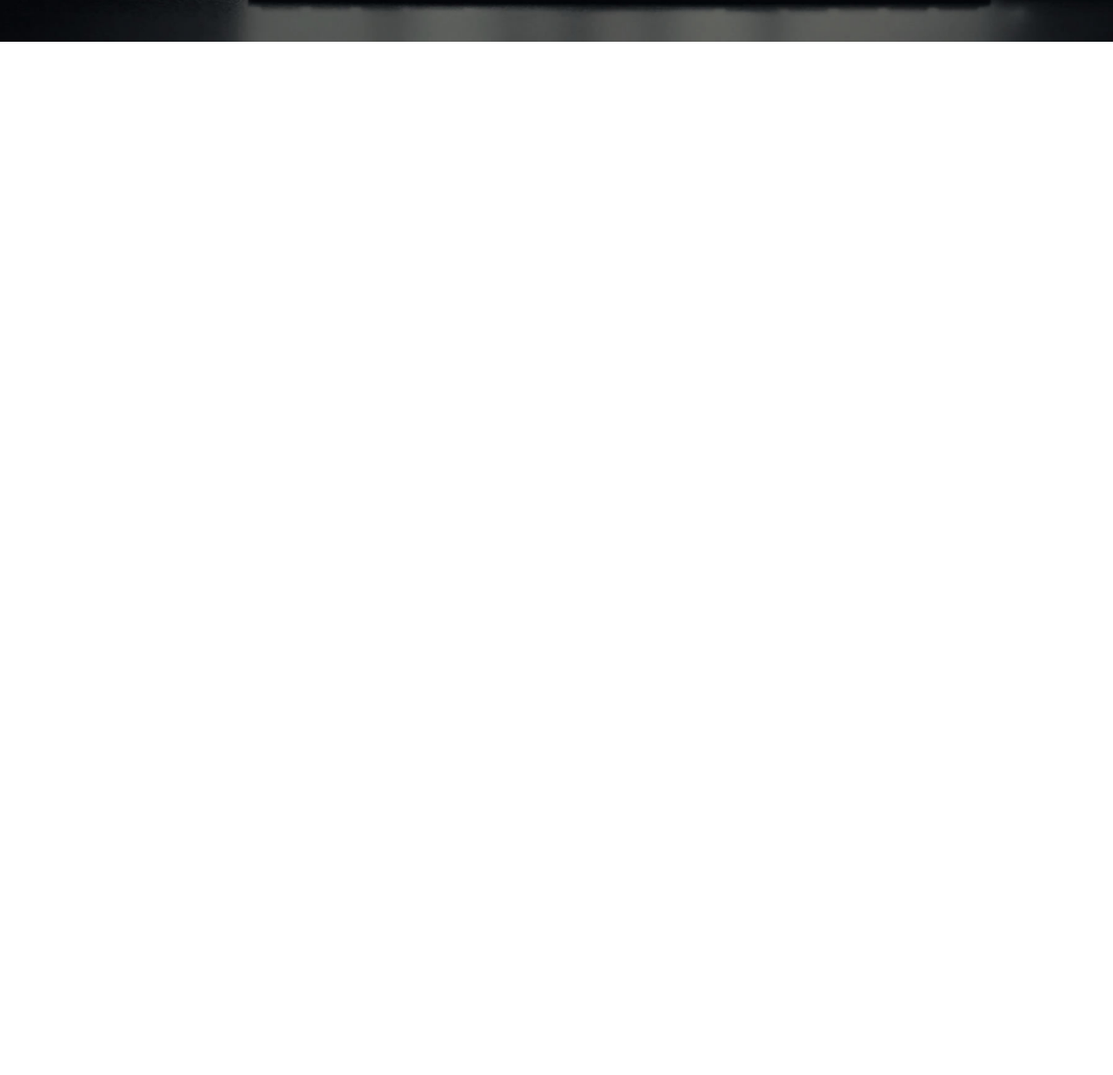
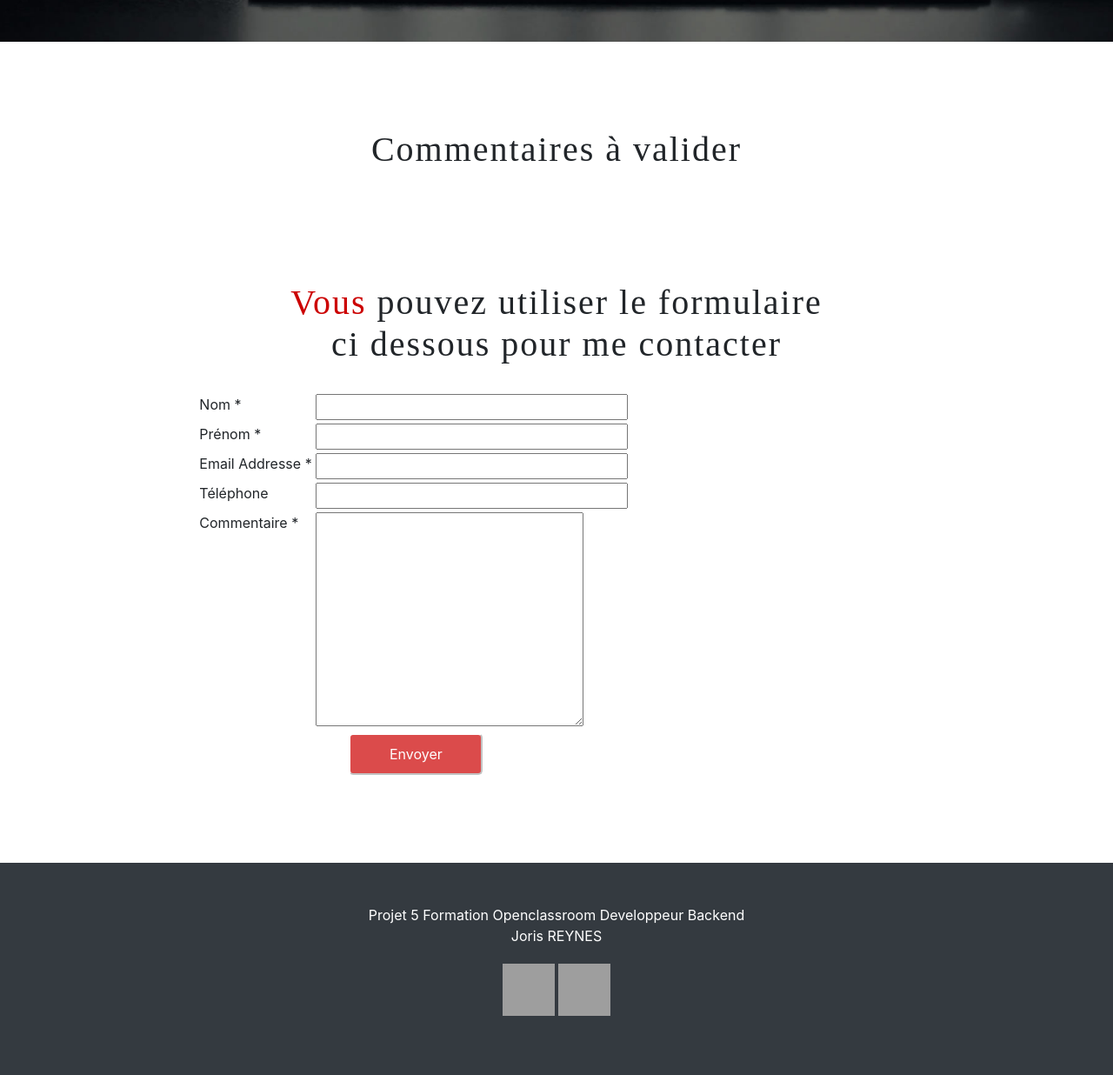
Before and after one commit to jorisreynes/Projet5, a PHP site: page /Projet5/index.php in a window 1280 px wide. Shown: the part 780-2016 px from the top of the page at 87% size. Before the commit the page ends 828 px from the top, so only its background shows below. Run offline with PHP 8.4, Linux system fonts and the light colour scheme; the visitor is signed in with stand-in values (Sample User, id 1); tables that the repository leaves empty or names only in its code hold one stand-in row (values such as "Sample post"); some web fonts are replaced; grey boxes are pictures that could not be loaded.

Commit message:
Add files via upload

```diff
--- a/controller/frontend.php
+++ b/controller/frontend.php
@@ -5,14 +5,11 @@ require_once('model/PostManager.php');
 require_once('model/CommentManager.php');
 require_once('model/ConnexionSubscription.php');
 
-//__autoload(ConnexionSubscriptionManager);
-
 
 function listPosts()
 {
     $postManager = new \OpenClassrooms\Blog\Model\PostManager();
     $posts = $postManager->getPosts();
-
     require('view/frontend/listPostsView.php');
 }
 
@@ -21,44 +18,36 @@ function listComments()
 {
     $postManager = new \OpenClassrooms\Blog\Model\CommentManager();
     $posts = $postManager->getComments();
-
-
 }
 
 function validateComment($postId)
 {
     $commentManager = new \OpenClassrooms\Blog\Model\CommentManager();
-    //$posts = $commentManager->updateComment($_GET['id']);
     $posts = $commentManager->updateComment(filter_input(INPUT_GET, 'id'));
-
-
-
-
 }
 
 function deleteComment($postId)
 {
     $commentManager = new \OpenClassrooms\Blog\Model\CommentManager();
     $posts = $commentManager->removeComment(filter_input(INPUT_GET, 'id'));
-
-
 }
 
-
-
+function deletePost($postId)
+{
+    $postManager = new \OpenClassrooms\Blog\Model\PostManager();
+    $posts = $postManager->removePost(filter_input(INPUT_GET, 'id'));
+    header("Location: http://localhost:8888/Projet5/index.php?action=listPosts");
+}
 
 function home()
 {
     require('view/frontend/home.php');
 }
 
-
-
 function post()
 {
     $postManager = new \OpenClassrooms\Blog\Model\PostManager();
     $commentManager = new \OpenClassrooms\Blog\Model\CommentManager();
-
     $post = $postManager->getPost(filter_input(INPUT_GET, 'id'));
     $comments = $commentManager->getComments(filter_input(INPUT_GET, 'id'));
 
@@ -68,9 +57,7 @@ function post()
 function addComment($postId, $author, $comment)
 {
     $commentManager = new \OpenClassrooms\Blog\Model\CommentManager();
-
     $affectedLines = $commentManager->postComment($postId, $author, $comment);
-
     if ($affectedLines === false) {
         throw new Exception('Impossible d\'ajouter le commentaire !');
     }
@@ -81,81 +68,54 @@ function addComment($postId, $author, $comment)
 
 
 
-// Nouvelle fonction ci dessous pour ajouter des posts
-
-function addpost($title, $content)
+function addpost($title, $chapo, $content)
 {
     $postManager = new \OpenClassrooms\Blog\Model\PostManager();
-
-    $affectedLines = $postManager->postPost($title, $content);
-
-    require('view/frontend/addpost.php');
+    $affectedLines = $postManager->postPost($title, $chapo, $content);
+    header("Location: http://localhost:8888/Projet5/index.php?action=listPosts");
 }
-
-
 
 function newpost($title, $content)
 {
-    $postManager = new \OpenClassrooms\Blog\Model\PostManager();
-
-    $affectedLines = $postManager->postPost($title, $content);
-
     require('view/frontend/addpost.php');
 }
-
-
 
 function subscriptionpage()
 {
     require('view/frontend/subscription.php');
 }
 
-
-
 function connexionpage()
 {
     require('view/frontend/connexion.php');
 }
 
-
-
 function connexion($pseudo, $password)
 {
     $connexionSubscriptionManager = new \OpenClassrooms\Blog\Model\ConnexionSubscriptionManager();
-
     $password = password_hash(filter_input(INPUT_POST, 'password'), PASSWORD_DEFAULT);
-
-
-
     $affectedLines = $connexionSubscriptionManager->connexion($pseudo, $password);
-
     require('view/frontend/connexion.php');
 }
-
-
 
 function subscriptioncontroller($pseudo, $email, $password)
 {
     $connexionSubscriptionManager = new \OpenClassrooms\Blog\Model\ConnexionSubscriptionManager();
-
     $password = password_hash(filter_input(INPUT_POST, 'password'), PASSWORD_DEFAULT);
-
     $affectedLines = $connexionSubscriptionManager->subscription($pseudo, $email, $password);
-
     require('view/frontend/subscription.php');
 }
 
-
-
+function updatethePost($postId)
+{
+    $postManager = new \OpenClassrooms\Blog\Model\PostManager();
+    $posts = $postManager->updatePost(filter_input(INPUT_GET, 'id'));
+}
 
 
 function deconnexion()
 {
-
     session_start();
     session_destroy();
-
-    //require('index.php');
     header("Location: http://localhost:8888/Projet5/index.php");
-
 }
--- a/index.php
+++ b/index.php
@@ -11,7 +11,6 @@ try {
             listPosts();
         }
 
-
         elseif (filter_input(INPUT_GET, 'action') == 'post') {
             if (null !== (filter_input(INPUT_GET, 'id')) && filter_input(INPUT_GET, 'id') > 0) {
                 post();
@@ -22,32 +21,27 @@ try {
         }
 
 
-
-
-
         elseif (filter_input(INPUT_GET, 'action') == 'newpost') {
 
             if (isset($_GET['title']) && filter_input(INPUT_GET, 'content')){
-               addpost(filter_input(INPUT_GET, 'title'), filter_input(INPUT_GET, 'content'));
+               //addpost(filter_input(INPUT_GET, 'title'), filter_input(INPUT_GET, 'content'));
+               echo "OK";
            }
             else {
                newpost('', '');
-            }
-        }
-        elseif (filter_input(INPUT_GET, 'action') == 'addpost') {
-
-
-
-            if (isset($_POST['title']) && filter_input(INPUT_POST, 'content')){
-                addpost(filter_input(INPUT_POST, 'title'), filter_input(INPUT_POST, 'content'));
-            }
-            else {
-                newpost('', '');
+               //echo "KO";
             }
         }
 
-
-
+        elseif (filter_input(INPUT_GET, 'action') == 'addpost') {
+            if (isset($_POST['title']) && filter_input(INPUT_POST, 'content') && filter_input(INPUT_POST, 'chapo')){
+                addpost(filter_input(INPUT_POST, 'title'), filter_input(INPUT_POST, 'chapo'), filter_input(INPUT_POST, 'content'));
+            }
+            else {
+                //newpost('', '');
+                echo 'OK';
+            }
+        }
 
         elseif (filter_input(INPUT_GET, 'action') == 'addComment') {
             if (isset($_GET['id']) && filter_input(INPUT_GET, 'id') > 0) {
@@ -65,13 +59,14 @@ try {
 
         elseif (filter_input(INPUT_GET, 'action') == 'validatecomment') {
             validateComment(filter_input(INPUT_GET, 'id'));
-
         }
-
 
         elseif (filter_input(INPUT_GET, 'action') == 'deletecomment') {
             deleteComment(filter_input(INPUT_GET, 'id'));
+        }
 
+        elseif (filter_input(INPUT_GET, 'action') == 'deletepost') {
+            deletePost(filter_input(INPUT_GET, 'id'));
         }
 
 
@@ -85,7 +80,6 @@ try {
         }
 
 
-
         elseif (filter_input(INPUT_GET, 'action') == 'connexionpage') {
             connexionpage();
         }
@@ -93,39 +87,20 @@ try {
 
         elseif (filter_input(INPUT_GET, 'action') == 'connexion') {
             connexion(filter_input(INPUT_POST, 'pseudo'), filter_input(INPUT_POST, 'password'));
-
-
         }
-
-
-
-
-
 
 
         elseif (filter_input(INPUT_GET, 'action') == 'deconnexion') {
             deconnexion();
         }
 
-
-
-
-
-
-
-
-
-
-
-
-
-
-
+        elseif (filter_input(INPUT_GET, 'action') == 'updatethepost') {
+            updatethePost(filter_input(INPUT_GET, 'id'));
+        }
 
 
     }
     else {
-
         home();
     }
 }
--- a/model/PostManager.php
+++ b/model/PostManager.php
@@ -8,18 +8,12 @@ class PostManager extends Manager
 
 {
 
-
-
     public function getPosts()
     {
         $database = $this->dbConnect();
         $req = $database->query('SELECT id, title, chapo, content, DATE_FORMAT(creation_date, \'%d/%m/%Y à %Hh%imin%ss\') AS creation_date_fr FROM posts ORDER BY creation_date DESC LIMIT 0, 5');
-
         return $req;
     }
-
-
-
 
 
     public function getPost($postId)
@@ -28,26 +22,31 @@ class PostManager extends Manager
         $req = $database->prepare('SELECT id, title, chapo, content, DATE_FORMAT(creation_date, \'%d/%m/%Y à %Hh%imin%ss\') AS creation_date_fr FROM posts WHERE id = ?');
         $req->execute(array($postId));
         $post = $req->fetch();
-
         return $post;
     }
 
 
 
-
-
-// Nouvelle fonction ci dessous pour ajouter des posts
-
-    public function postPost($title, $content)
+    public function postPost($title, $chapo, $content)
     {
     $database = $this->dbConnect();
-    $post = $database->prepare('INSERT INTO posts(title, content, creation_date) VALUES(?, ?, NOW())');
-    $affectedLines = $post->execute(array($title, $content));
-
+    $post = $database->prepare('INSERT INTO posts(title, chapo, content, creation_date) VALUES(?, ?, ?, NOW())');
+    $affectedLines = $post->execute(array($title, $chapo, $content));
     return $affectedLines;
     }
 
 
+    public function removePost($id)
+    {
+        $db = $this->dbConnect();
+        $comments = $db->prepare('DELETE FROM posts WHERE id=?');
+        $affectedLines = $comments->execute(array($id));
+        return $affectedLines;
+    }
 
+    public function updatePost($id)
+    {
+        header("Location: http://localhost:8888/Projet5/index.php");
+    }
 
 }
--- a/view/frontend/home.php
+++ b/view/frontend/home.php
@@ -8,12 +8,10 @@ session_start();?>
         <title>Accueil</title>
         <link href="public/css/style.css" rel="stylesheet" />
         <link rel="stylesheet" href="https://stackpath.bootstrapcdn.com/bootstrap/4.5.0/css/bootstrap.min.css" integrity="sha384-9aIt2nRpC12Uk9gS9baDl411NQApFmC26EwAOH8WgZl5MYYxFfc+NcPb1dKGj7Sk" crossorigin="anonymous">
-
         <script src="https://code.jquery.com/jquery-3.5.1.slim.min.js" integrity="sha384-DfXdz2htPH0lsSSs5nCTpuj/zy4C+OGpamoFVy38MVBnE+IbbVYUew+OrCXaRkfj" crossorigin="anonymous"></script>
         <script src="https://cdn.jsdelivr.net/npm/popper.js@1.16.0/dist/umd/popper.min.js" integrity="sha384-Q6E9RHvbIyZFJoft+2mJbHaEWldlvI9IOYy5n3zV9zzTtmI3UksdQRVvoxMfooAo" crossorigin="anonymous"></script>
         <script src="https://stackpath.bootstrapcdn.com/bootstrap/4.5.0/js/bootstrap.min.js" integrity="sha384-OgVRvuATP1z7JjHLkuOU7Xw704+h835Lr+6QL9UvYjZE3Ipu6Tp75j7Bh/kR0JKI" crossorigin="anonymous"></script>
     </head>
-
 <body>
 
     <?php include("navbar.php"); ?>
@@ -26,51 +24,44 @@ session_start();?>
 <br><br>
 <a href="public/img/CV.pdf" class="button" target="_blank">Télécharger CV</a></div>
 
-
-
 </header>
 
 <div class="col-lg-8 col-md-10 mx-auto">
 
 
+<?php
+  if (isset($_SESSION['id']) AND isset($_SESSION['pseudo'])){
+    print_r( '<h1>Commentaires à valider</h1>' .'<br /><br />');
+      $bdd = new PDO('mysql:host=localhost;dbname=test;charset=utf8', 'root', 'root');
+      $reponse = $bdd->query('SELECT * FROM comments WHERE comment_status =\'avalider\'');
+?>
 
 
 
 <?php
-
-    if (isset($_SESSION['id']) AND isset($_SESSION['pseudo'])){
-        return 'Commentaires à valider' .'<br /><br />';
-
-        $bdd = new PDO('mysql:host=localhost;dbname=test;charset=utf8', 'root', 'root');
-
-
-        $reponse = $bdd->query('SELECT * FROM comments WHERE comment_status =\'avalider\'');
-
       while ($donnees = $reponse->fetch())
-
       {
       ?>
 
 
-                <?= htmlspecialchars($donnees['author']) ?>
+<table id="mytable" class="table table-bordred table-striped">
+        <thead>
+                <th>Auteur</th>
+                <th>Commentaire</th>
+                <th>Edit</th>
+                <th>Delete</th>
+        </thead>
+    <tbody>
+    <tr>
+    <td><?= htmlspecialchars($donnees['author']) ?></td>
+    <td><?= nl2br(htmlspecialchars($donnees['comment'])) ?></td>
+    <td><a href="index.php?action=validatecomment&amp;id=<?= $donnees['id'] ?>" class="btn btn-secondary mb-2">Valider le commentaire</a></td>
+    <td><a href="index.php?action=deletecomment&amp;id=<?= $donnees['id'] ?>" class="btn btn-secondary mb-2"> Supprimer le commentaire</a></td>
+    </tr>
+    </tbody>
 
+</table>
 
-            <br>
-            <p>
-                <?= nl2br(htmlspecialchars($donnees['comment'])) ?>
-    <br>
-
-
-                <a href="index.php?action=validatecomment&amp;id=<?= $donnees['id'] ?>" class="btn btn-secondary mb-2">Valider le commentaire</a>
-                <a href="index.php?action=deletecomment&amp;id=<?= $donnees['id'] ?>" class="btn btn-secondary mb-2"> Supprimer le commentaire</a>
-
-
-
-
-
-
-
-            </p>
 
 <?php
 }
@@ -81,57 +72,158 @@ $reponse->closeCursor();
 
 
 
+<br><br><h1><span class="red">Vous</span> pouvez utiliser le formulaire ci dessous pour me contacter</h1>
+
+
+     <form name="contact_form" method="post" action="">
+    <table width="500">
+    <tr>
+     <td valign="top">
+      <label for="nom">Nom *</label>
+     </td>
+     <td valign="top">
+      <input  type="text" name="nom" maxlength="50" size="30" value="<?php if (
+isset($_POST['nom'])) echo htmlspecialchars($_POST['nom']);?>">
+     </td>
+    </tr>
+    <tr>
+     <td valign="top"">
+      <label for="prenom">Prénom *</label>
+     </td>
+     <td valign="top">
+      <input  type="text" name="prenom" maxlength="50" size="30" value="<?php if
+ (isset($_POST['prenom'])) echo htmlspecialchars($_POST['prenom']);?>">
+     </td>
+    </tr>
+    <tr>
+     <td valign="top">
+      <label for="email">Email Addresse *</label>
+     </td>
+     <td valign="top">
+      <input  type="text" name="email" maxlength="80" size="30" value="<?php if
+(isset($_POST['email'])) echo htmlspecialchars($_POST['email']);?>">
+     </td>
+    </tr>
+    <tr>
+     <td valign="top">
+      <label for="telephone">Téléphone</label>
+     </td>
+     <td valign="top">
+      <input  type="text" name="telephone" maxlength="30" size="30" value="
+<?php if (isset($_POST['telephone'])) echo htmlspecialchars($_POST['telephone'])
+;?>">
+     </td>
+    </tr>
+    <tr>
+     <td valign="top">
+      <label for="commentaire">Commentaire *</label>
+     </td>
+     <td valign="top">
+      <textarea  name="commentaire" cols="28" rows="10"><?php if (isset($_POST[
+'commentaire'])) echo htmlspecialchars($_POST['commentaire']);?></textarea>
+     </td>
+    </tr>
+    <tr>
+     <td colspan="2" style="text-align:center">
+      <input type="submit" class="button" value=" Envoyer ">
+     </td>
+    </tr>
+    </table>
+    </form>
+
+<?php
+if(isset($_POST['email'])) {
+
+    // EDIT THE 2 LINES BELOW AS REQUIRED
+    $email_to = "joris.reynes81@gmail.com";
+    $email_subject = "Vous avez reçu un nouveau message provenant de votre blog";
+
+    function died($error) {
+        // your error code can go here
+        echo
+"Nous sommes désolés, mais des erreurs ont été détectées dans le" .
+" formulaire que vous avez envoyé. ";
+        echo "Ces erreurs apparaissent ci-dessous.<br /><br />";
+        echo $error."<br /><br />";
+        echo "Merci de corriger ces erreurs.<br /><br />";
+        die();
+    }
+
+
+    // si la validation des données attendues existe
+     if(!isset($_POST['nom']) ||
+        !isset($_POST['prenom']) ||
+        !isset($_POST['email']) ||
+        !isset($_POST['telephone']) ||
+        !isset($_POST['commentaire'])) {
+        died(
+'Nous sommes désolés, mais le formulaire que vous avez soumis semble poser' .
+' problème.');
+    }
 
 
 
+    $nom = $_POST['nom']; // required
+    $prenom = $_POST['prenom']; // required
+    $email = $_POST['email']; // required
+    $telephone = $_POST['telephone']; // not required
+    $commentaire = $_POST['commentaire']; // required
 
+    $error_message = "";
+    $email_exp = '/^[A-Za-z0-9._%-]+@[A-Za-z0-9.-]+\.[A-Za-z]{2,4}$/';
 
+    if(!preg_match($email_exp,$email)) {
+      $error_message .=
+'L\'adresse e-mail que vous avez entrée ne semble pas être valide.<br />';
+    }
 
+      // Prend les caractères alphanumériques + le point et le tiret 6
+      $string_exp = "/^[A-Za-z0-9 .'-]+$/";
 
+    if(!preg_match($string_exp,$nom)) {
+      $error_message .=
+'Le nom que vous avez entré ne semble pas être valide.<br />';
+    }
 
+    if(!preg_match($string_exp,$prenom)) {
+      $error_message .=
+'Le prénom que vous avez entré ne semble pas être valide.<br />';
+    }
 
+    if(strlen($commentaire) < 2) {
+      $error_message .=
+'Le commentaire que vous avez entré ne semble pas être valide.<br />';
+    }
 
+    if(strlen($error_message) > 0) {
+      died($error_message);
+    }
 
+    $email_message = "Voici le message que vous avez reçu:\n\n";
+    $email_message .= "Nom: ".$nom."\n";
+    $email_message .= "Prenom: ".$prenom."\n";
+    $email_message .= "Email: ".$email."\n";
+    $email_message .= "Telephone: ".$telephone."\n";
+    $email_message .= "Commentaire: ".$commentaire."\n";
 
+    // create email headers
+    $headers = 'From: '.$email."\r\n".
+    'Reply-To: '.$email."\r\n" .
+    'X-Mailer: PHP/' . phpversion();
+    mail($email_to, $email_subject, $email_message, $headers);
+    ?>
 
+    <!-- mettez ici votre propre message de succès en html -->
 
+    Merci de nous avoir contacté. Nous vous contacterons très bientôt.
 
-<h1><span class="red">Vous</span> pouvez utiliser le formulaire ci dessous pour me contacter</h1>
+    <?php
 
-<form name="sentMessage" id="contactForm" novalidate="">
-            <div class="control-group">
-                <div class="form-group floating-label-form-group controls">
-                    <label>Nom</label>
-                    <input type="text" class="form-control" placeholder="Nom" id="name" required="" data-validation-required-message="Entrez votre nom.">
-                    <p class="help-block text-danger"></p>
-                </div>
-            </div>
-            <div class="control-group">
-                <div class="form-group floating-labeæl-form-group controls">
-                    <label>Email</label>
-                    <input type="email" class="form-control" placeholder="Email" id="email" required="" data-validation-required-message="Entrez votre adresse email.">
-                    <p class="help-block text-danger"></p>
-                </div>
-            </div>
-            <div class="control-group">
-                <div class="form-group floating-label-form-group controls">
-                    <label>Message</label>
-                    <textarea rows="5" class="form-control" placeholder="Votre Message" id="message" required="" data-validation-required-message="Entrez un message."></textarea>
-                    <p class="help-block text-danger"></p>
-                </div>
-            </div>
-            <br>
-            <div id="success"></div>
-            <div class="form-group">
-                <button type="submit" class="button" id="sendMessageButton">Envoyer</button>
-            </div>
-        </form>
+    }
 
-
+?>
 
 </div>
 <?php include("footer.php"); ?>
-
-
 </body>
 </html>
```
Also changed, not shown: model/CommentManager.php (+0 -62 lines), view/frontend/addpost.php (+4 -5 lines), view/frontend/listPostsView.php (+6 -21 lines). Lines whose indentation alone changed are shown as unchanged.
